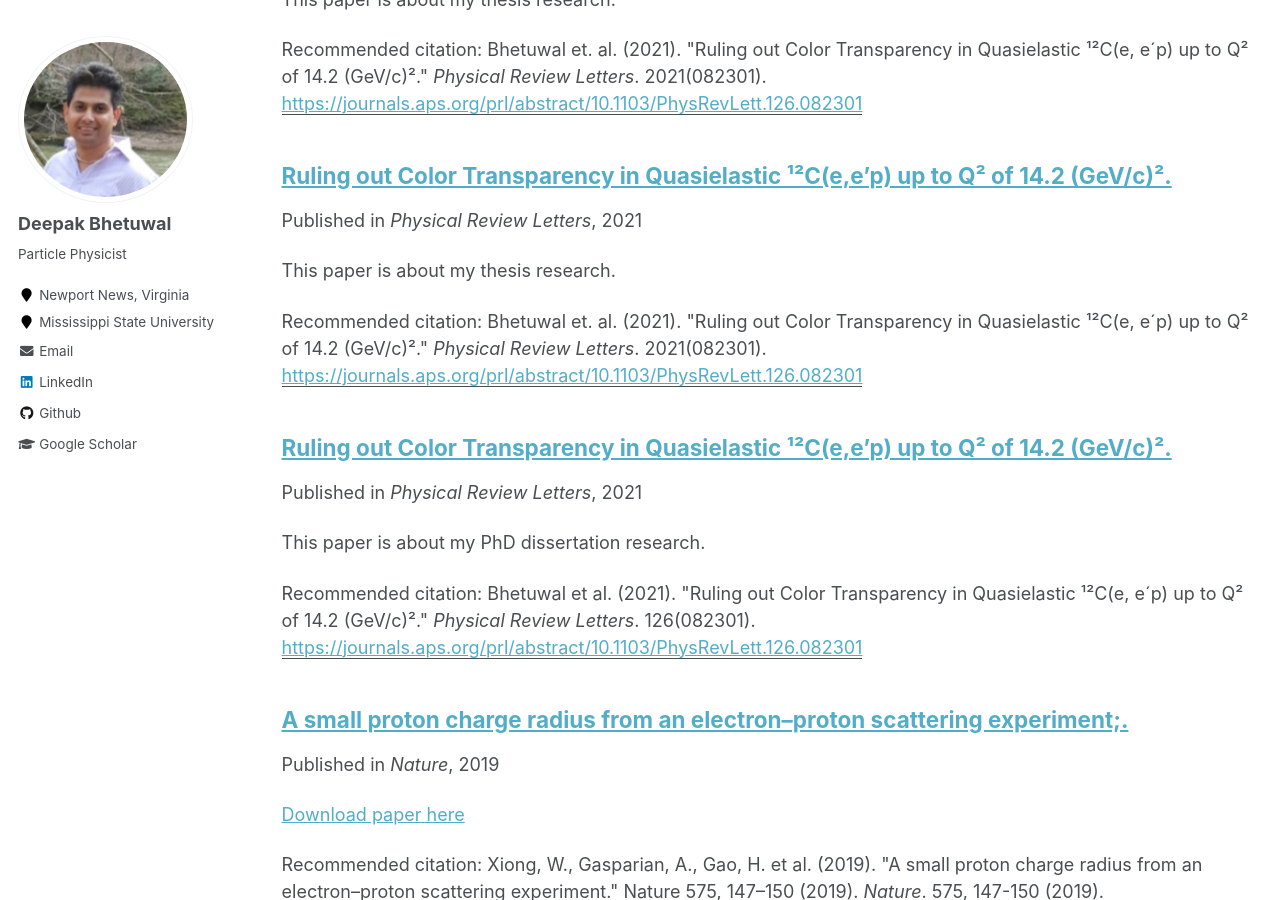
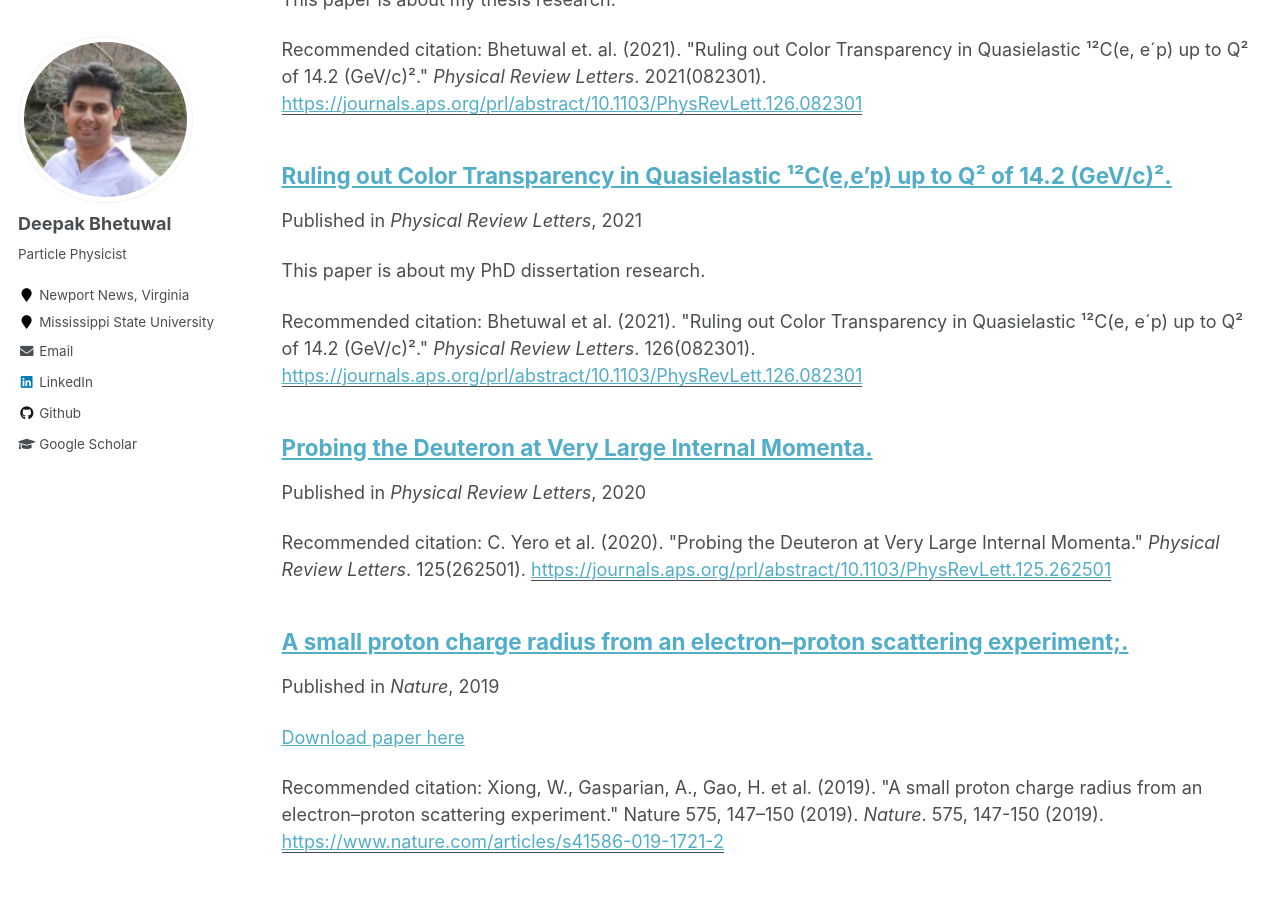
Before and after one commit to dkb208/dkb208.github.io, a Jekyll site: the page built from _pages/publications.md, in a window 1280 px wide and 900 px high, scrolled down 821 px. Built offline with Jekyll 4.4.1, drawn with Linux system fonts in a browser that asks for light colours.

Commit message:
Update 2016-10-01-paper-title-number-4.md

```diff
--- a/_publications/2016-10-01-paper-title-number-4.md
+++ b/_publications/2016-10-01-paper-title-number-4.md
@@ -1,15 +1,14 @@
 ---
-title: "Ruling out Color Transparency in Quasielastic &sup1;&sup2;C(e,e'p) up to Q&sup2; of 14.2 (GeV/c)&sup2;."
+title: "Probing the Deuteron at Very Large Internal Momenta."
 collection: publications
-permalink: /publication/2015-10-01-paper-title-number-3
-excerpt: 'This paper is about my thesis research.'
-date: 2021-02-23.
+permalink: /publication/2015-10-01-paper-title-number-4
+excerpt: ''
+date: 2020-12-29.
 venue: 'Physical Review Letters'
-paperurl: 'https://journals.aps.org/prl/abstract/10.1103/PhysRevLett.126.082301'
-citation: 'Bhetuwal et. al. (2021). &quot;Ruling out Color Transparency in Quasielastic &sup1;&sup2;C(e&comma; e&acute;p) up to Q&sup2; of 14.2 (GeV/c)&sup2;.&quot; <i>Physical Review Letters</i>. 2021(082301).'
+paperurl: 'https://journals.aps.org/prl/abstract/10.1103/PhysRevLett.125.262501'
+citation: 'C. Yero et al. (2020). &quot;Probing the Deuteron at Very Large Internal Momenta.&quot; <i>Physical Review Letters</i>. 125(262501).'
 ---
-This paper is about my Thesis research on proton's color transparency at Jefferson lab, Hall C.
 
-[Download paper here](https://journals.aps.org/prl/abstract/10.1103/PhysRevLett.126.082301)
+[Download paper here](https://arxiv.org/pdf/2008.08058.pdf)
 
-Recommended citation: Bhetuwal et. al. (2021). &quot;Ruling out Color Transparency in Quasielastic &sup1;&sup2;C(e&comma; e&acute;p) up to Q&sup2; of 14.2 (GeV/c)&sup2;.&quot; <i>Physical Review Letters</i>. 126(082301).
+Recommended citation: C. Yero et al. (2020). &quot;Probing the Deuteron at Very Large Internal Momenta.&quot; <i>Physical Review Letters</i>. 125(262501).
```
